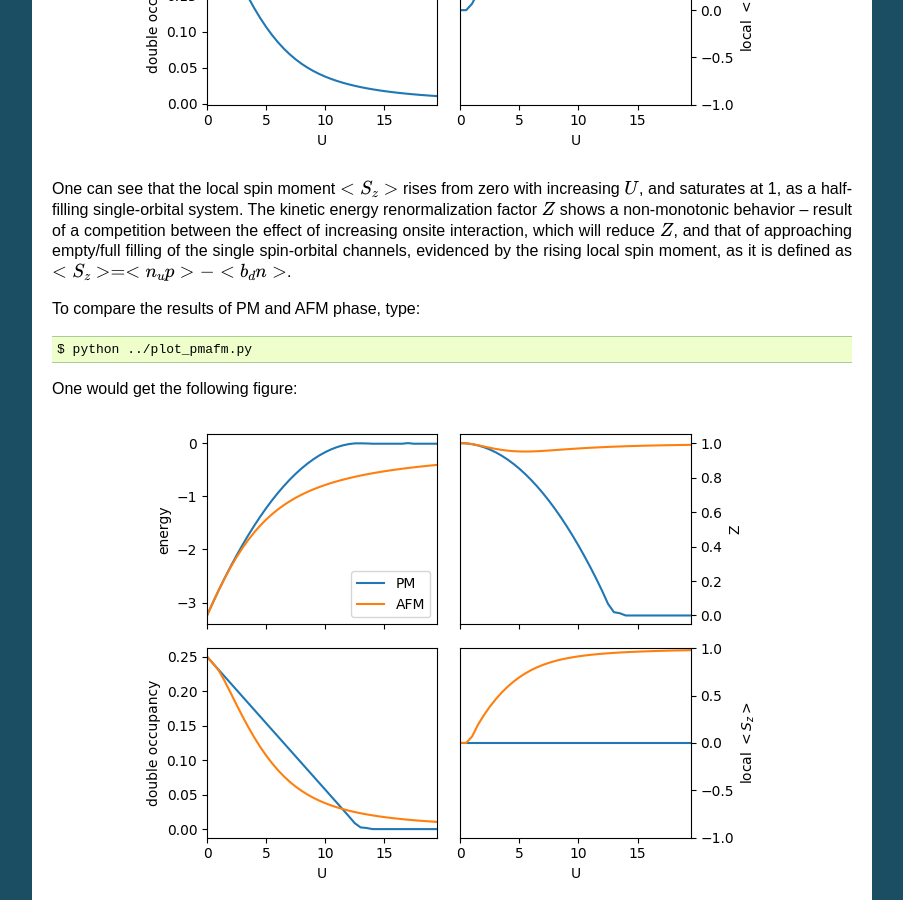
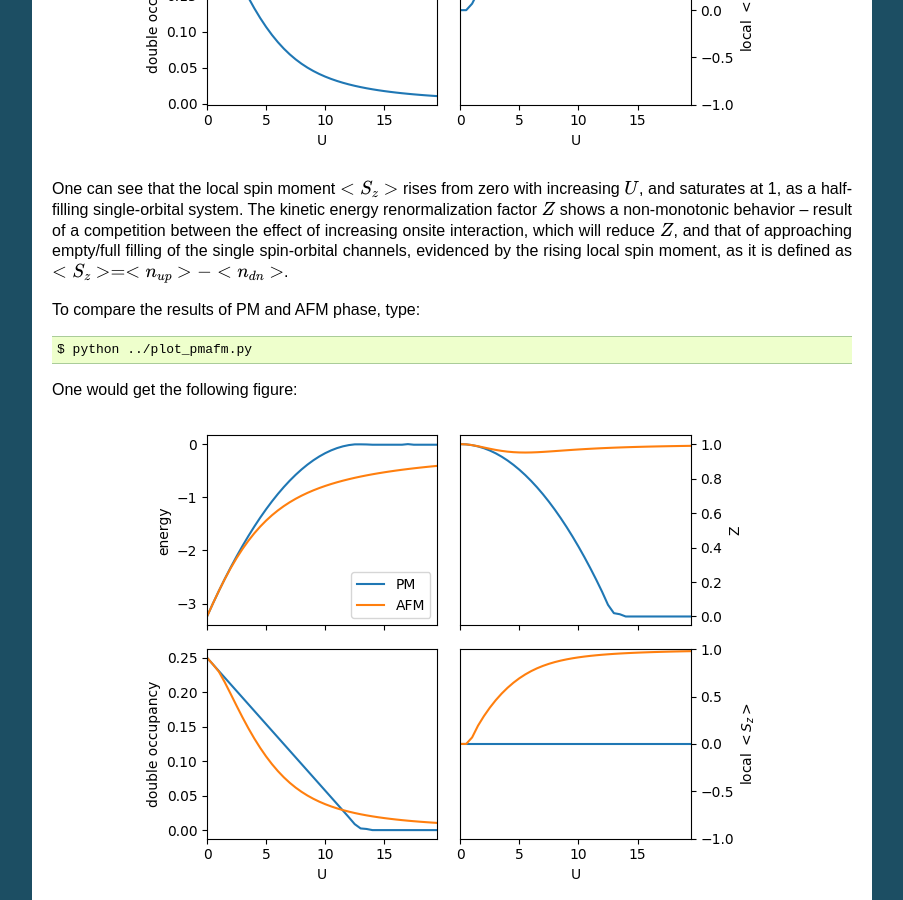
Before and after one commit to comscope/ComRISB_tutorial, a Sphinx documentation site: the page built from doc/source/checkboard.rst, in a window 1280 px wide and 900 px high, scrolled down 2067 px. Shown: the whole window, without its empty margins (198-1101 px from the left). Built offline with Sphinx 7.4.7, drawn with Linux system fonts in a browser that asks for light colours.

Commit message:
fix subscript.

```diff
--- a/doc/source/checkboard.rst
+++ b/doc/source/checkboard.rst
@@ -83,7 +83,7 @@ between the effect of increasing onsite interaction,
 which will reduce :math:`Z`, and that of approaching empty/full filling
 of the single spin-orbital channels,
 evidenced by the rising local spin moment,
-as it is defined as :math:`<S_{z}> = <n_up> - <b_dn>`.
+as it is defined as :math:`<S_{z}> = <n_{up}> - <n_{dn}>`.
 
 To compare the results of PM and AFM phase, type::
 
```
